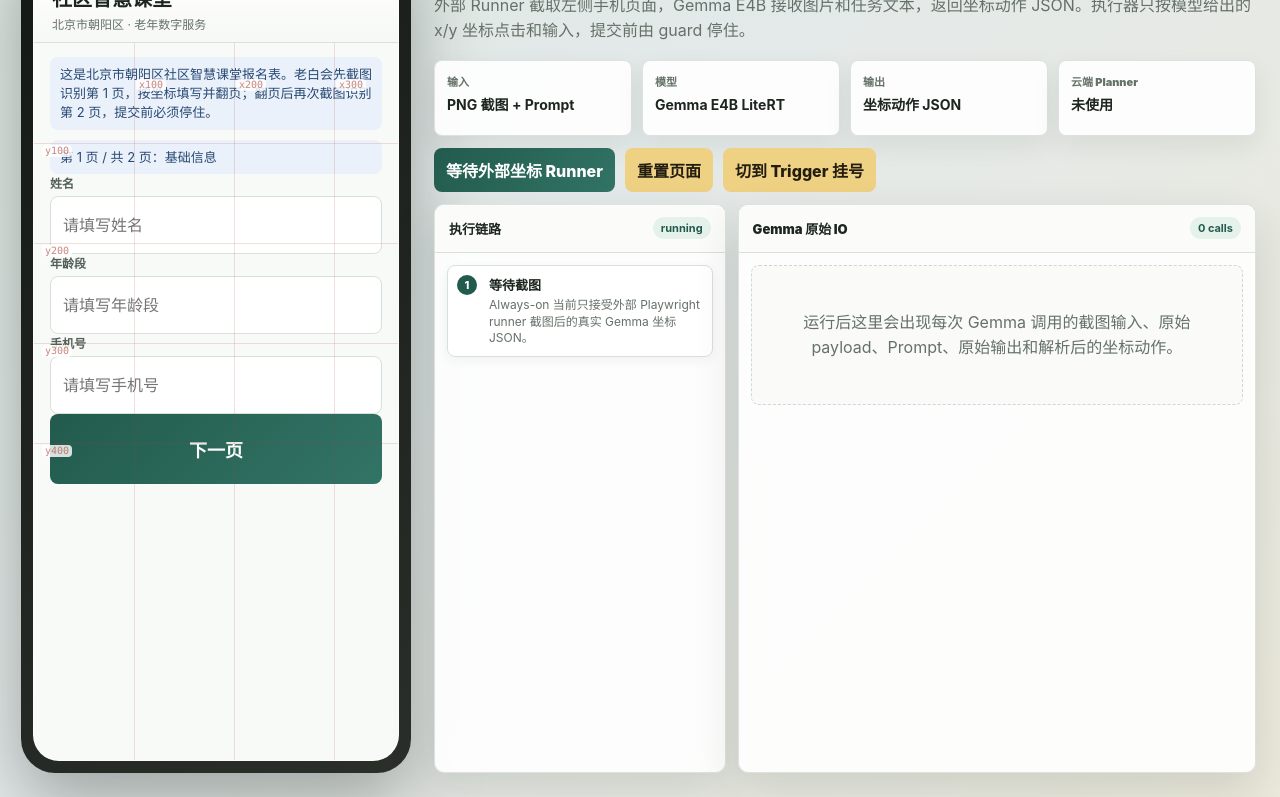
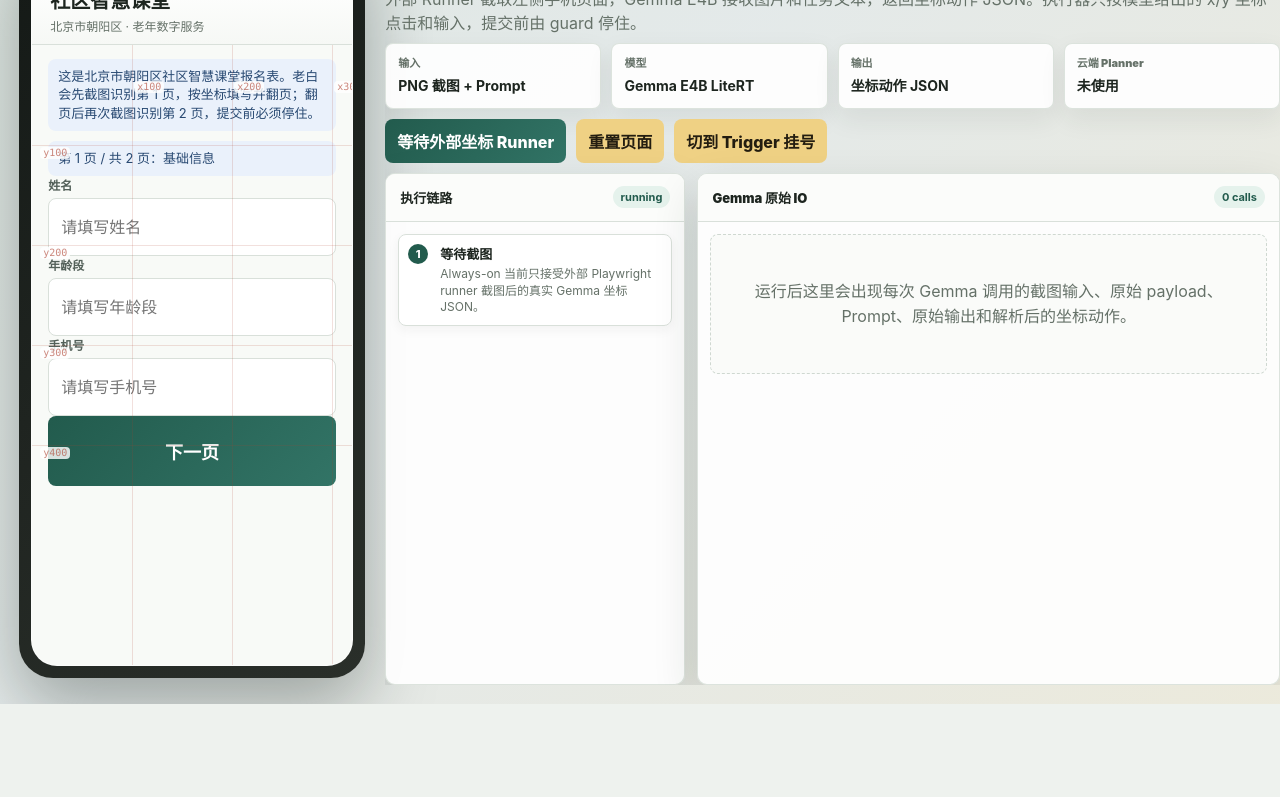
Before and after one commit to th9rain/laobai-gemma-demo, a website: page web/always-on-form.html in a window 1280 px wide. Shown: the part 96-893 px from the top of the page. After the commit the page ends 800 px from the top, so only its background shows below. Drawn offline with Linux system fonts and the light colour scheme.

Commit message:
Fix fixed-stage demo layout

```diff
--- a/tools/external-always-on-runner.mjs
+++ b/tools/external-always-on-runner.mjs
@@ -56,6 +56,7 @@ try {
     }, null, 2), "utf8");
     let shouldContinue = false;
     for (const action of plan.actions || []) {
+      await resetScrollForCoordinateExecution(screenshot);
       const execution = await executeCoordinateAction(action, screenshot);
       await appendJsonl(path.join(runDir, `always-on-pass-${pass}-execution.jsonl`), execution);
       if (action.type === "click" && String(action.label || "").includes("下一页")) {
@@ -120,7 +121,6 @@ try {
 
 async function capturePhoneScreenshot(currentPage, pass) {
   const locator = page.locator("[data-computer-use-surface]");
-  await locator.scrollIntoViewIfNeeded();
   await page.waitForTimeout(120);
   const box = await locator.boundingBox();
   if (!box) throw new Error("phone screen box not found");
@@ -302,7 +302,6 @@ async function getPhoneBox() {
 
 async function getPhoneBoxInViewport() {
   const locator = page.locator("[data-computer-use-surface]");
-  await locator.scrollIntoViewIfNeeded();
   await page.waitForTimeout(80);
   const box = await locator.boundingBox();
   if (!box) throw new Error("computer-use surface box not found");
--- a/web/styles.css
+++ b/web/styles.css
@@ -21,9 +21,18 @@
   box-sizing: border-box;
 }
 
+html {
+  width: 100%;
+  height: 100%;
+  overflow: hidden;
+}
+
 body {
   margin: 0;
-  min-height: 100vh;
+  width: 100%;
+  height: 100%;
+  overflow: hidden;
+  overscroll-behavior: none;
   font-family: Inter, "PingFang SC", "Microsoft YaHei", Arial, sans-serif;
   color: var(--ink);
   background:
@@ -39,18 +48,24 @@ textarea {
 }
 
 .page {
-  min-height: 100vh;
+  position: fixed;
+  inset: 0;
+  width: 100%;
+  height: 100%;
+  min-height: 0;
+  overflow: hidden;
   display: grid;
-  width: 100%;
-  grid-template-columns: minmax(340px, min(30vw, 430px)) minmax(0, 1fr);
-  gap: 26px;
+  grid-template-columns: clamp(330px, 27vw, 440px) minmax(0, 1fr);
+  gap: clamp(16px, 1.6vw, 30px);
   align-items: stretch;
   justify-content: stretch;
-  padding: 24px;
+  padding: clamp(12px, 1.5vw, 24px) 0 clamp(12px, 1.5vw, 24px) clamp(12px, 1.5vw, 24px);
 }
 
 .phone {
-  width: min(390px, calc(100vw - 32px));
+  width: min(100%, calc((100vh - 32px) * 9 / 19.5));
+  max-width: 430px;
+  max-height: calc(100vh - 24px);
   aspect-ratio: 9 / 19.5;
   align-self: center;
   justify-self: center;
@@ -241,8 +256,10 @@ button.agent-active {
   align-self: stretch;
   max-width: none;
   min-width: 0;
+  min-height: 0;
   display: flex;
   flex-direction: column;
+  overflow: hidden;
 }
 
 .operator-wide {
@@ -250,7 +267,8 @@ button.agent-active {
 }
 
 .hero-copy {
-  margin-bottom: 16px;
+  margin-bottom: clamp(8px, 1vh, 14px);
+  flex: 0 0 auto;
 }
 
 .eyebrow {
@@ -263,15 +281,15 @@ button.agent-active {
 
 .operator h1 {
   margin: 0;
-  font-size: 36px;
+  font-size: clamp(28px, 3vw, 44px);
   line-height: 1.1;
   letter-spacing: 0;
 }
 
 .operator p {
   color: var(--muted);
-  line-height: 1.6;
-  margin: 10px 0 0;
+  line-height: 1.45;
+  margin: 8px 0 0;
   max-width: 980px;
 }
 
@@ -286,15 +304,16 @@ button.agent-active {
 }
 
 .status-strip {
+  flex: 0 0 auto;
   display: grid;
   grid-template-columns: repeat(4, minmax(140px, 1fr));
   gap: 10px;
-  margin-bottom: 12px;
+  margin-bottom: 10px;
 }
 
 .status-card {
-  min-height: 76px;
-  padding: 12px;
+  min-height: 66px;
+  padding: 10px 12px;
   border: 1px solid rgba(217, 224, 218, 0.9);
   border-radius: 8px;
   background: rgba(255, 255, 255, 0.9);
@@ -316,21 +335,22 @@ button.agent-active {
 }
 
 .showcase-controls {
-  margin-bottom: 12px;
+  flex: 0 0 auto;
+  margin-bottom: 10px;
 }
 
 .showcase-grid {
   flex: 1;
   min-height: 0;
   display: grid;
-  grid-template-columns: minmax(260px, 0.36fr) minmax(420px, 0.64fr);
+  grid-template-columns: minmax(260px, 0.34fr) minmax(420px, 0.66fr);
   gap: 12px;
   align-items: stretch;
 }
 
 .run-panel,
 .io-panel {
-  min-height: min(560px, calc(100vh - 330px));
+  min-height: 0;
   border: 1px solid rgba(217, 224, 218, 0.9);
   border-radius: 10px;
   background: rgba(255, 255, 255, 0.9);
@@ -407,6 +427,7 @@ button.agent-active {
   max-height: none;
   flex: 1;
   overflow: auto;
+  overscroll-behavior: contain;
   display: grid;
   align-content: start;
   gap: 8px;
@@ -457,6 +478,7 @@ button.agent-active {
   max-height: none;
   flex: 1;
   overflow: auto;
+  overscroll-behavior: contain;
   display: grid;
   align-content: start;
   gap: 10px;
@@ -581,9 +603,24 @@ button.agent-active {
 }
 
 @media (max-width: 900px) {
+  html {
+    height: auto;
+    overflow: auto;
+  }
+
+  body {
+    height: auto;
+    overflow: auto;
+  }
+
   .page {
+    position: static;
+    height: auto;
+    min-height: 100vh;
+    overflow: visible;
     grid-template-columns: 1fr;
     justify-items: center;
+    padding: 16px;
   }
 
   .operator {
@@ -611,17 +648,13 @@ button.agent-active {
 
 @media (min-width: 1500px) {
   .page {
-    grid-template-columns: minmax(390px, 440px) minmax(0, 1fr);
-    gap: 34px;
-    padding: 30px 36px;
+    grid-template-columns: clamp(390px, 24vw, 460px) minmax(0, 1fr);
+    gap: clamp(22px, 2vw, 36px);
+    padding: clamp(18px, 1.8vw, 32px) 0 clamp(18px, 1.8vw, 32px) clamp(18px, 1.8vw, 32px);
   }
 
   .phone {
-    width: min(430px, 30vw);
-  }
-
-  .operator h1 {
-    font-size: 44px;
+    width: min(100%, calc((100vh - 48px) * 9 / 19.5));
   }
 
   .showcase-grid {
```
